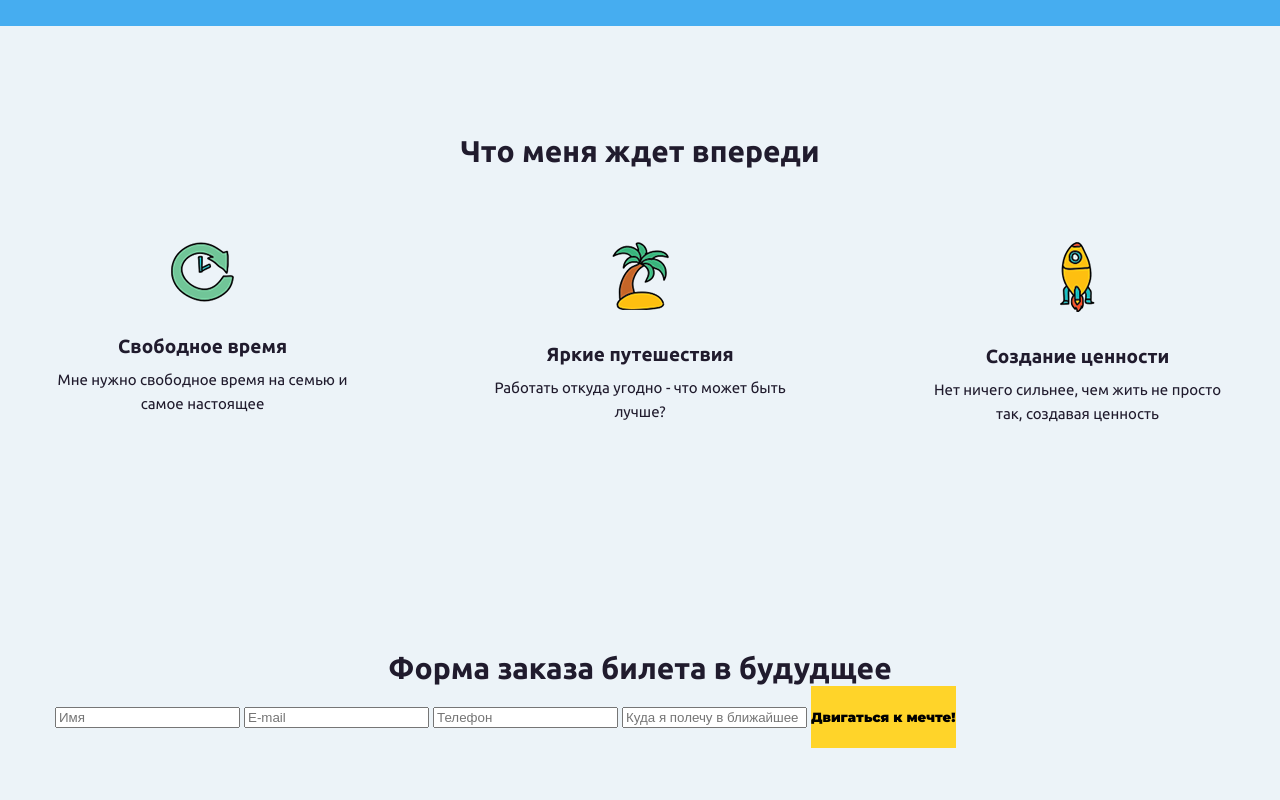
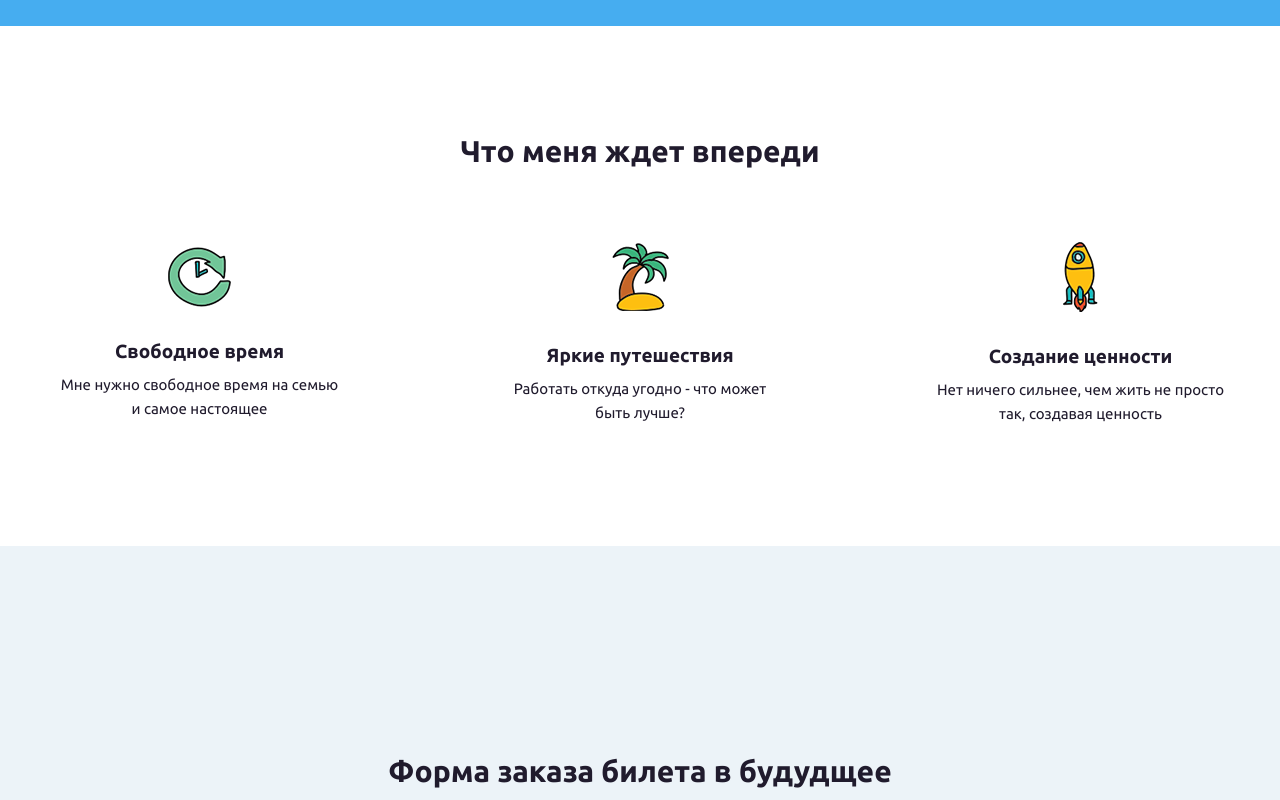
Before and after one commit to Andriy21/Andriy21.github.io, a plain HTML site: page homework/index.html in a window 1280 px wide. Shown: the part 1000-1800 px from the top of the page. Drawn offline with nearby package versions, Linux system fonts and the light colour scheme.

Commit message:
Add files via upload

```diff
--- a/homework/css/styles.css
+++ b/homework/css/styles.css
@@ -43,6 +43,7 @@ p{
 	display: -o-flex;
 	display: flex;
 	justify-content: space-between;
+	align-items: center;
 }
 .offer{
 	padding-top: 151px;
@@ -87,10 +88,10 @@ p{
 .learn{
 	padding-top: 108px;
 	padding-bottom: 120px;
-	background-color:#ecf3f8;
+	background-color:#fff;
 }
 .section-title{
-	padding-bottom: 73px;
+	margin-bottom: 73px;
 
 }
 .possibility{
@@ -99,12 +100,12 @@ p{
 }
 .possibility-title{
 	font-size: 19px;
-	padding-top: 29px;
-	padding-bottom: 10px;
+	margin-top: 29px;
+	margin-bottom: 10px;
 }
 .possibility-text{
 	text-align: center;
-	width: 295px;
+	width: 289px;
 	color: #201b2d;
 	font-size: 15px;
 	font-family: 'Ubuntu', sans-serif;
@@ -117,15 +118,21 @@ p{
 	background-color: #ecf3f8;
 	padding-bottom: 107px;
 }
-.wrap-form{
+.support-title{
+	margin-top: 103px;
+	margin-bottom: 56px;
+}
+/*.wrap-form{
 	display: -webkit-flex;
 	display: -moz-flex;
 	display: -ms-flex;
 	display: -o-flex;
 	display: flex;
 	justify-content: center;
-}
-.wrap-form form{
+}*/
+.support form{
+	margin: 0 auto;
+	width: 342px;
 	display: -webkit-flex;
 		display: -moz-flex;
 		display: -ms-flex;
@@ -137,11 +144,11 @@ p{
 			-o-flex-direction: column;
 			flex-direction: column;
 }
-.wrap-form input{
+.support input{
 	padding-top:23px;
 	padding-bottom: 23px;
 	padding-left: 25px;
-	width: 342px;
+/*	width: 342px;*/
 	margin-bottom: 15px;
 	font-family: 'Ubuntu', sans-serif;
 	font-weight: 400;
@@ -158,12 +165,11 @@ p{
 }
 /*-------------footer----------*/
 footer{
-
+	padding: 62px 0;
 	text-align: center;
 	background-color: #164d7a;
 }
 .footer-text{
-	padding: 62px 0;
 	font-family: 'Open Sans', sans-serif;
 	font-size: 14px;
 }
```
Lines whose indentation alone changed are shown as unchanged.
